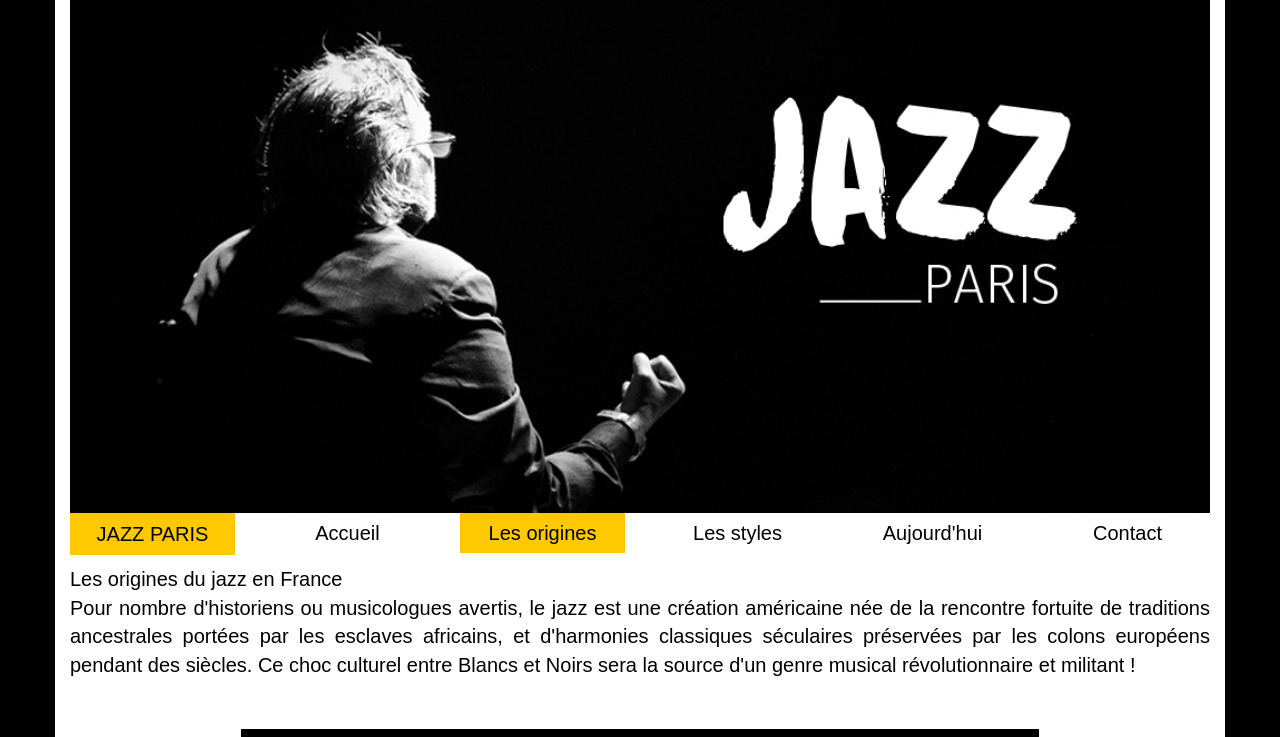
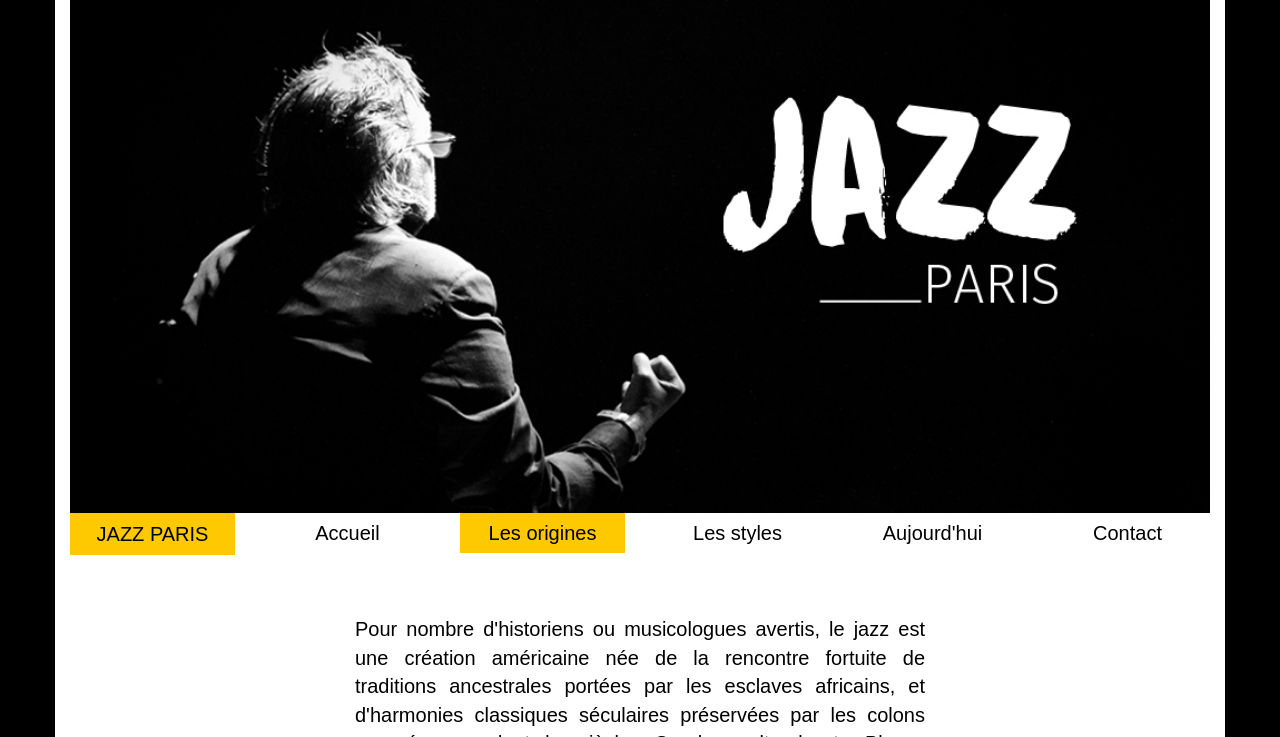
Before and after one commit to emelineap/jazz-paris, a PHP site: page /origins.php in a window 1280 px wide. Shown: the top 737 px of the page. Run offline with PHP 8.4, Linux system fonts and the light colour scheme; grey boxes are pictures that could not be loaded.

Commit message:
retravail page contact et css origins

```diff
--- a/assets/css/origins.css
+++ b/assets/css/origins.css
@@ -1,20 +1,19 @@
 body{
 	font-family: 'Fira Sans', sans-serif;
-	font-color: black;
 	background-color: black;
 }
 
 .container{
 	background-color: white;
-
 }
 
 .introduction{
-
+	padding-top : 50px;
 	font-size: 20px;
 	color: black;
 	text-align: justify;
-	font-family: 'Arial', sans-serif;
+	width: 50%;
+	margin:auto;
 }
 
 .style{
@@ -30,14 +29,12 @@ body{
 
 	color: white;
 	text-align: justify;
-	font-family:'Fira Sans',sans-serif;
 	font-size: 18px;
 }
 
 .style h2{
 
 	color: white;
-	font-family:'Fira Sans',sans-serif;
 	font-size: 30px;
 	text-align: center;
 }
--- a/origins.php
+++ b/origins.php
@@ -12,8 +12,8 @@
 	<!-- CUSTOM CSS -->
 
 	<link rel="stylesheet" type ="text/css" href="assets/css/header.css" />
+	<link rel="stylesheet" type ="text/css" href="assets/css/footer.css" />
 	<link rel="stylesheet" type ="text/css" href="assets/css/origins.css" />
-	<link rel="stylesheet" type ="text/css" href="assets/css/footer.css" />
 
 </head>
 
@@ -27,29 +27,26 @@
 
 		<div class="article">
 
-			<p class="introduction"> Les origines du jazz en France <br />
+			<p class="introduction">
 				Pour nombre d'historiens ou musicologues avertis, le jazz est une création américaine née de la rencontre fortuite de traditions ancestrales portées par les esclaves africains, et d'harmonies classiques séculaires préservées par les colons européens pendant des siècles. Ce choc culturel entre Blancs et Noirs sera la source d'un genre musical révolutionnaire et militant !
 			</p>
 		</div>
 
 		<div class="style">
-			<img src="http://scd.musique.rfi.fr/sites/default/files/styles/large_normal_982x552/public/thumbnails/image/jazz-orchestra-1921-ok_0_0_5.jpg?itok=DuS7F5jD&timestamp=1469543409" class="img1">
+			<img src="http://scd.musique.rfi.fr/sites/default/files/styles/large_normal_982x552/public/thumbnails/image/jazz-orchestra-1921-ok_0_0_5.jpg?itok=DuS7F5jD&timestamp=1469543409" class="img1" alt="jazz">
 
 			<h2>Origines</h2>
 
-			<p>Bien que le jazz soit aujourd'hui unanimement reconnu comme une forme d'expression universelle, son développement international fut souvent semé d'embûches. Il y a un siècle, aux Etats-Unis, le contexte politique et social bâillonnait les manifestations d'une culture «nègre» jugée primitive et sans valeur. Au même moment, la France coloniale portait un regard paternaliste et condescendant sur les populations noires d'Afrique. Ainsi, lorsque les premiers échos d'un jazz américain balbutiant parvinrent aux oreilles de musiciens européens aguerris, les réactions furent dubitatives, amusées, parfois dédaigneuses et toujours dictées par une compréhension primaire d'un art dit «exotique». Il est donc difficile de dater précisément la naissance du jazz en France. D'autant plus difficile d'en dessiner les contours... Le pianiste, chef d'orchestre et pédagogue français, Laurent Cugny, s'est lancé dans une étude approfondie du paysage musical européen en éditant le 1er Tome d'une série de 4 ouvrages, intitulée «Une histoire du Jazz en France» (Outre Mesure Editions), qui narre dans le détail l'évolution progressive des mentalités face à l'émergence d'une culture métisse, imprévisible et libre.
-			</p>
-		</div>
-		<div>
-
-			<p>Avant 1808, la traite des esclaves avait déjà provoqué l'arrivée aux États-Unis d'un million d'Africains subsahariens, principalement en provenance d'Afrique de l'Ouest et du bassin du fleuve Congo. Ceux-ci ont importé leurs traditions musicales : la musique africaine utilisait une seule mélodie, des rythmes contre-métriques, et une structure en appel et réponse  (exemple : work song). Elle avait essentiellement un but fonctionnel, pour accompagner le travail (chant de travail) ou les rites funéraires. Des rassemblements d'esclaves donnaient lieu à de grandes fêtes urbaines où se mêlaient danses africaines et percussions. Jusqu'en 1843, une fête était organisée chaque dimanche à Congo Square, à la Nouvelle-Orléans, et d'autres rassemblements avaient lieu à la même époque dans le Sud des États-Unis.</br>
+			<p>Bien que le jazz soit aujourd'hui unanimement reconnu comme une forme d'expression universelle, son développement international fut souvent semé d'embûches. Il y a un siècle, aux Etats-Unis, le contexte politique et social bâillonnait les manifestations d'une culture «nègre» jugée primitive et sans valeur. Au même moment, la France coloniale portait un regard paternaliste et condescendant sur les populations noires d'Afrique. Ainsi, lorsque les premiers échos d'un jazz américain balbutiant parvinrent aux oreilles de musiciens européens aguerris, les réactions furent dubitatives, amusées, parfois dédaigneuses et toujours dictées par une compréhension primaire d'un art dit «exotique». Il est donc difficile de dater précisément la naissance du jazz en France. D'autant plus difficile d'en dessiner les contours... Le pianiste, chef d'orchestre et pédagogue français, Laurent Cugny, s'est lancé dans une étude approfondie du paysage musical européen en éditant le 1er Tome d'une série de 4 ouvrages, intitulée «Une histoire du Jazz en France» (Outre Mesure Editions), qui narre dans le détail l'évolution progressive des mentalités face à l'émergence d'une culture métisse, imprévisible et libre.</p>
+			<p>Avant 1808, la traite des esclaves avait déjà provoqué l'arrivée aux États-Unis d'un million d'Africains subsahariens, principalement en provenance d'Afrique de l'Ouest et du bassin du fleuve Congo. Ceux-ci ont importé leurs traditions musicales : la musique africaine utilisait une seule mélodie, des rythmes contre-métriques, et une structure en appel et réponse  (exemple : work song). Elle avait essentiellement un but fonctionnel, pour accompagner le travail (chant de travail) ou les rites funéraires. Des rassemblements d'esclaves donnaient lieu à de grandes fêtes urbaines où se mêlaient danses africaines et percussions. Jusqu'en 1843, une fête était organisée chaque dimanche à Congo Square, à la Nouvelle-Orléans, et d'autres rassemblements avaient lieu à la même époque dans le Sud des États-Unis.
 
 				En outre, le jazz a aussi pour origine la musique religieuse : les esclaves apprennent les harmonies des hymnes lors de l'office dominical, et y ajoutent des influences africaines pour créer les negro spirituals et le gospel, peu à peu chantés dans les églises méthodistes, baptistes ou pentecôtistes28. De même, au cours du xixe siècle, un nombre grandissant de musiciens noirs apprennent à jouer d'un instrument « européen », notamment le violon, et parodient la musique de bal dans les cakewalks. À l'inverse, les minstrel shows, réalisés par des Euro-Américains au visage peint en noir (blackface), combinent la syncope des rythmes africains et l'harmonie de la musique européenne.
 			</p>
 		</div>
 
+
 		<div class="style">
-			<img src="https://www.thebridge2017.com/medias/00/00/60/5-nouveaux-artistes-jazz-a-decouvrir-de-toute-urgence-c-1920-650.jpg">
+			<img src="https://www.thebridge2017.com/medias/00/00/60/5-nouveaux-artistes-jazz-a-decouvrir-de-toute-urgence-c-1920-650.jpg" alt="jazz">
 
 			<h2>Ragtime et blues (1890-1910)</h2>
 
@@ -57,23 +54,23 @@
 		</div>
 
 		<div class="style">
-			<img src="http://static-cdn.arte.tv/cdnp-cinema/sites/default/files/styles/cine_rectangle_1240/public/thumbnails/image/jazztaenzer.png?itok=9luGAJgi">
+			<img src="http://static-cdn.arte.tv/cdnp-cinema/sites/default/files/styles/cine_rectangle_1240/public/thumbnails/image/jazztaenzer.png?itok=9luGAJgi" alt="jazz">
 
 			<h2>Jazz Nouvelle-Orléans et Dixieland (1910-1930)</h2>
 
-			<p>C'est à La Nouvelle-Orléans que l'on fait en général naître le jazz, avec les formations orchestrales des « brass bands », mélange de marches militaires revisitées par les noirs américains et les créoles, qui privilégie l'expression collective. Dans les années 1910 apparaissent les premières formes de jazz (« proto-jazz »), notamment sous l'impulsion du chef d'orchestre James Reese Europe, qui créa le Clef Club. Cette salle de concert de Harlem accueille dès 1912 le premier orchestre de jazz composé uniquement d'Afro-Américains, le Clef Club Orchestra. En 1913 et 1914 sont réalisés des enregistrements au phonographe pour la Victor Talking Machine Company.</br>
+			<p>C'est à La Nouvelle-Orléans que l'on fait en général naître le jazz, avec les formations orchestrales des « brass bands », mélange de marches militaires revisitées par les noirs américains et les créoles, qui privilégie l'expression collective. Dans les années 1910 apparaissent les premières formes de jazz (« proto-jazz »), notamment sous l'impulsion du chef d'orchestre James Reese Europe, qui créa le Clef Club. Cette salle de concert de Harlem accueille dès 1912 le premier orchestre de jazz composé uniquement d'Afro-Américains, le Clef Club Orchestra. En 1913 et 1914 sont réalisés des enregistrements au phonographe pour la Victor Talking Machine Company.<br />
 
-			Le premier enregistrement de jazz voit le jour en mars 1917 par l'Original Dixieland Jass Band. Autoproclamé inventeur du jazz, Jelly Roll Morton est en effet un passeur entre ragtime et jazz, mais ce sont Kid Ory, Sidney Bechet et surtout Louis Armstrong qui s'imposent comme les grands solistes des formations Nouvelle-Orléans caractérisées par l'improvisation collective sur le schéma instrumental trompette, trombone, clarinette.</p>
-
+				Le premier enregistrement de jazz voit le jour en mars 1917 par l'Original Dixieland Jass Band. Autoproclamé inventeur du jazz, Jelly Roll Morton est en effet un passeur entre ragtime et jazz, mais ce sont Kid Ory, Sidney Bechet et surtout Louis Armstrong qui s'imposent comme les grands solistes des formations Nouvelle-Orléans caractérisées par l'improvisation collective sur le schéma instrumental trompette, trombone, clarinette.
+			</p>
 		</div>
 
 
 		<div class="style">
-			<img src="http://www.ombres-blanches.fr/uploads/tx_tableslibraires/jazz.jpg">
+			<img src="http://www.ombres-blanches.fr/uploads/tx_tableslibraires/jazz.jpg" alt="jazz">
 
 			<h2>Du swing au bebop</h2>
 
-			<p>Considéré comme l'âge d'or du jazz, apparu vers les années 1930, le swing (ou middle jazz) se démarque du jazz Nouvelle-Orléans par un orchestre de plus grande taille sur le modèle des trois sections de trompettes, trombones et anches qui privilégie les solistes prenant des chorus intégrés dans des arrangements écrits au détriment de l'improvisation collective. C'est l'ère des big bands de Duke Ellington, Count Basie, Glenn Miller, Benny Goodman, avec un répertoire marqué par les compositions de George Gershwin, Cole Porter, Richard Rodgers etc. et les chansons de variété de Tin Pan Alley, qui forment l'ossature des standards de jazz. Les grands solistes de cette époque sont Coleman Hawkins, Roy Eldridge, Benny Carter, Johnny Hodges, Ben Webster, Art Tatum, et Lester Young. </br>
+			<p>Considéré comme l'âge d'or du jazz, apparu vers les années 1930, le swing (ou middle jazz) se démarque du jazz Nouvelle-Orléans par un orchestre de plus grande taille sur le modèle des trois sections de trompettes, trombones et anches qui privilégie les solistes prenant des chorus intégrés dans des arrangements écrits au détriment de l'improvisation collective. C'est l'ère des big bands de Duke Ellington, Count Basie, Glenn Miller, Benny Goodman, avec un répertoire marqué par les compositions de George Gershwin, Cole Porter, Richard Rodgers etc. et les chansons de variété de Tin Pan Alley, qui forment l'ossature des standards de jazz. Les grands solistes de cette époque sont Coleman Hawkins, Roy Eldridge, Benny Carter, Johnny Hodges, Ben Webster, Art Tatum, et Lester Young. <br />
 
 				Au début des années 1940 naît le bebop. Tempos ultras rapides, petites formations, virtuosité époustouflante, innovations harmoniques et rythmiques, la rupture est brutale et emmenée par Charlie Parker, Dizzy Gillespie, Kenny Clarke, Thelonious Monk. L'intellectualisation du jazz par le bebop ne sera pas toujours bien perçue par le public et certains critiques, notamment Hugues Panassié en France sera particulièrement virulent contre cette nouvelle forme de jazz.
 
@@ -82,27 +79,28 @@
 
 
 		<div class="style">
-			<img src="https://upload.wikimedia.org/wikipedia/commons/thumb/0/0e/Louis_Armstrong_restored.jpg/1200px-Louis_Armstrong_restored.jpg">
+			<img src="https://upload.wikimedia.org/wikipedia/commons/thumb/0/0e/Louis_Armstrong_restored.jpg/1200px-Louis_Armstrong_restored.jpg" alt="jazz">
 
 			<h2>BE BOP</h2>
 
-			<p>Considéré comme l'âge d'or du jazz, apparu vers les années 1930, le swing (ou middle jazz) se démarque du jazz Nouvelle-Orléans par un orchestre de plus grande taille sur le modèle des trois sections de trompettes, trombones et anches qui privilégie les solistes prenant des chorus intégrés dans des arrangements écrits au détriment de l'improvisation collective. C'est l'ère des big bands de Duke Ellington, Count Basie, Glenn Miller, Benny Goodman, avec un répertoire marqué par les compositions de George Gershwin, Cole Porter, Richard Rodgers etc. et les chansons de variété de Tin Pan Alley, qui forment l'ossature des standards de jazz. Les grands solistes de cette époque sont Coleman Hawkins, Roy Eldridge, Benny Carter, Johnny Hodges, Ben Webster, Art Tatum, et Lester Young.</br>
+			<p>Considéré comme l'âge d'or du jazz, apparu vers les années 1930, le swing (ou middle jazz) se démarque du jazz Nouvelle-Orléans par un orchestre de plus grande taille sur le modèle des trois sections de trompettes, trombones et anches qui privilégie les solistes prenant des chorus intégrés dans des arrangements écrits au détriment de l'improvisation collective. C'est l'ère des big bands de Duke Ellington, Count Basie, Glenn Miller, Benny Goodman, avec un répertoire marqué par les compositions de George Gershwin, Cole Porter, Richard Rodgers etc. et les chansons de variété de Tin Pan Alley, qui forment l'ossature des standards de jazz. Les grands solistes de cette époque sont Coleman Hawkins, Roy Eldridge, Benny Carter, Johnny Hodges, Ben Webster, Art Tatum, et Lester Young.<br />
 
 			Au début des années 1940 naît le bebop. Tempos ultras rapides, petites formations, virtuosité époustouflante, innovations harmoniques et rythmiques, la rupture est brutale et emmenée par Charlie Parker, Dizzy Gillespie, Kenny Clarke, Thelonious Monk. L'intellectualisation du jazz par le bebop ne sera pas toujours bien perçue par le public et certains critiques, notamment Hugues Panassié en France sera particulièrement virulent contre cette nouvelle forme de jazz.</p>
 		</div>
 
 		<div class="style">
-			<img src="http://www.musikzeitung.ch/.imaging/stk/musikzeitung/article-image-intro/website/fr/resonance/jazz/2017/Femmes-AMR/imageBinary/Mary_Lou_Williams_(Gottlieb_09231)_-_Crop.jpg">
+			<img src="http://www.musikzeitung.ch/.imaging/stk/musikzeitung/article-image-intro/website/fr/resonance/jazz/2017/Femmes-AMR/imageBinary/Mary_Lou_Williams_(Gottlieb_09231)_-_Crop.jpg" alt="jazz">
 
 			<h2>Cool jazz, hard bop, jazz modal, free jazz (années 1950)</h2>
 
 			<p>Le cool jazz né en 1949 sous la houlette de Miles Davis qui cherche à briser la spirale frénétique du be-bop vers plus de virtuosité. L'album The Birth of Cool en 1949 marque un retour à des rythmes plus apaisés et des compositions plus simples. Ce caractère plus abordable lui permettra de connaitre un succès rapide, en particulier auprès des musiciens de la côte ouest des États-Unis avant de se prêter à de nombreux métissages (notamment avec la musique brésilienne pour créer la bossa-nova ). Le cool jazz est un jazz libre, rempli de silence et d'intensité. Il contient tout le bebop dans ses phrasés, dans l'attitude des musiciens et c'est aussi une musique qui s'écoute facilement, que l'on peut apprécier dans tous les instants.<br />
 			Musiciens : Miles Davis - Chet Baker - Dave Brubeck  </p>
 		</div>
+	</div>
 
 
-		<?php include ("includes/footer.php"); ?>
+	<?php include ("includes/footer.php"); ?>
 
 
-	</body>
-	</html>
+</body>
+</html>
```
Also changed, not shown: about.php (+22 -40 lines), assets/css/about.css (+37 -9 lines).
